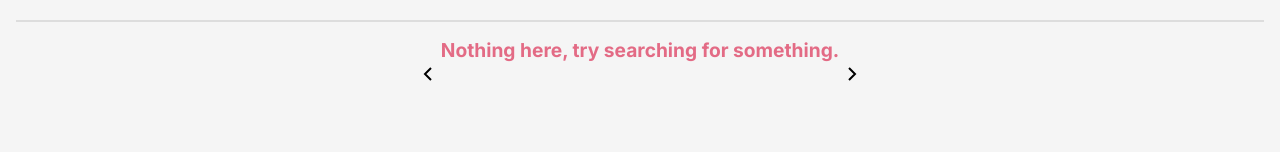
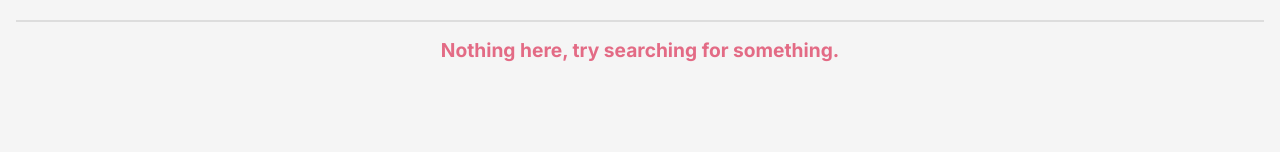
Before and after one commit to dndanli/My-movie-list, a React (Create React App) app in the folder frontend/: page /discover in a window 1280 px wide. Shown: the part 172-324 px from the top of the page. Built offline with nearby package versions, Linux system fonts and the light colour scheme.

Commit message:
do not display pagination if there is no data to be displayed

```diff
--- a/frontend/src/Components/Layout/DiscoverResults.tsx
+++ b/frontend/src/Components/Layout/DiscoverResults.tsx
@@ -50,6 +50,7 @@ const DiscoverResults = ({
           />
         );
       })}
+      {displayData !== undefined ? (
         <Wrapper>
           <ReactPaginate
             previousLabel={<GrFormPrevious />}
@@ -65,6 +66,7 @@ const DiscoverResults = ({
             activeClassName={"paginate-active"}
           />
         </Wrapper>
+      ) : null}
     </div>
   );
 };
```
Lines whose indentation alone changed are shown as unchanged.
